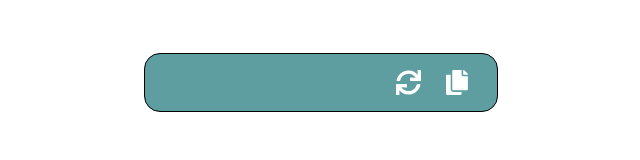
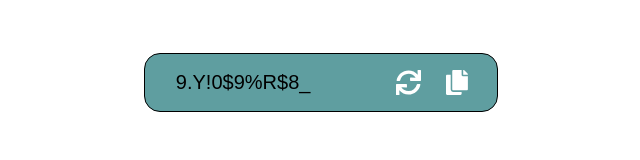
Before and after one commit to samarth44600/password-generator, a React (Create React App) app: page / in a window 1280 px wide. Shown: the part 123-283 px from the top of the page, without its empty margins (319-959 px from the left). Built offline with nearby package versions, Linux system fonts and the light colour scheme.

Commit message:
Update generator.tsx

```diff
--- a/src/Components/generator.tsx
+++ b/src/Components/generator.tsx
@@ -28,7 +28,11 @@ export default function Generator({ style }: { style: any }) {
   };
 
   useEffect(() => {
-    generatePassword(length, charsCheck);
+    generate();
+  }, []);
+
+  useEffect(() => {
+    generate();
   }, [length, charsCheck]);
 
   console.log(length);
@@ -42,7 +46,7 @@ export default function Generator({ style }: { style: any }) {
 
       {/* DIV ELEMENT FOR  PASSWORD ,AND ICONS */}
       <div className={style.generatorDiv}>
-        <input value={password} />
+        <input value={password} readOnly />
 
         <FontAwesomeIcon
           onClick={generate}
@@ -71,25 +75,24 @@ export default function Generator({ style }: { style: any }) {
           xmin={6}
           onChange={({ x }) => {
             setLength(() => x);
-            generate();
           }}
           // styling
           styles={{
             track: {
               backgroundColor: "grey",
-              height: 5,
+              height: 5
             },
             active: {
-              backgroundColor: "black",
+              backgroundColor: "black"
             },
             thumb: {
               width: 20,
               height: 20,
-              backgroundColor: "black",
+              backgroundColor: "black"
             },
             disabled: {
-              opacity: 0.5,
-            },
+              opacity: 0.5
+            }
           }}
         />
         <p>{length}</p>
```
